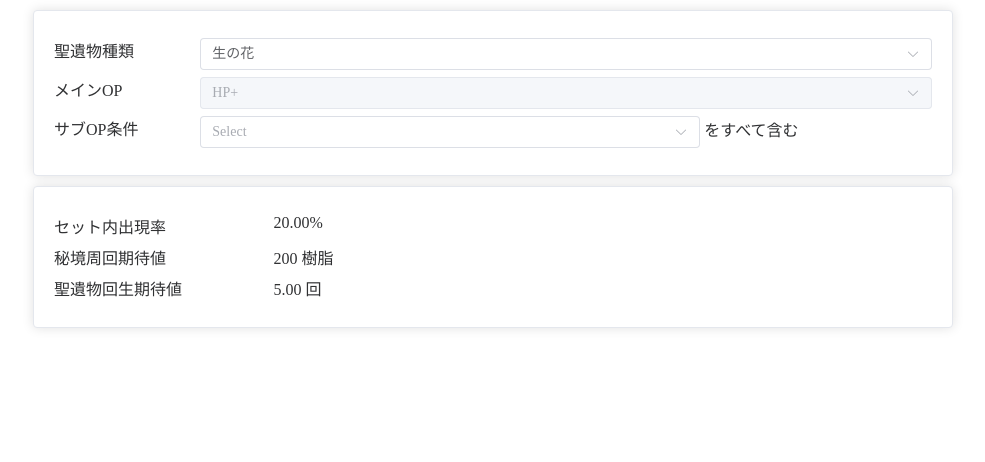
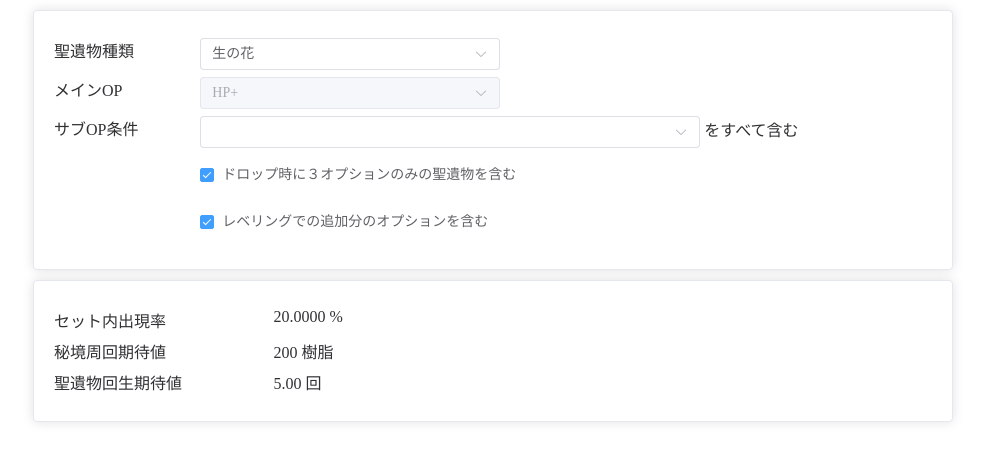
Before and after one commit to ym880912/gen_artifact_calc, a Nuxt app in the folder nuxt-app/: page / in a window 1280 px wide. Shown: the top 462 px of the page, without its empty margins (7-992 px from the left). Built offline with nearby package versions, Linux system fonts and the light colour scheme.

Commit message:
オプション数関連の指定

```diff
--- a/nuxt-app/components/conditionSelector.vue
+++ b/nuxt-app/components/conditionSelector.vue
@@ -11,6 +11,7 @@
                             v-model="artifact"
                             value-key="label"
                             v-on:change="clearMainAndSub"
+                            style="width: 300px"
                         >
                             <el-option
                                 v-for="item in artifactTypes"
@@ -31,6 +32,7 @@
                             value-key="label"
                             :disabled="artifact.mainOptions.length==1"
                             v-on:change="clearSub"
+                            style="width: 300px"
                         >
                             <template v-for="a in artifactTypes" >
                                 <template v-if="a.label === artifact.label">
@@ -56,6 +58,7 @@
                             multiple
                             :multiple-limit="4"
                             style="width: 500px"
+                            placeholder=" "
                         >
                             <el-option
                                 v-for="item in subOptions"
@@ -68,6 +71,28 @@
                         <span> をすべて含む</span>
                     </el-col>
                 </el-row>
+                <el-row class="card-content">
+                    <el-col :span="4"/>
+                    <el-col :span="20">
+                        <el-checkbox
+                            v-model="allowOp3"
+                            label="ドロップ時に３オプションのみの聖遺物を含む"
+                            size="large"
+                            v-on:change="chainAllowLeveling"
+                        />
+                    </el-col>
+                </el-row>
+                <el-row class="card-content">
+                    <el-col :span="4"/>
+                    <el-col :span="20">
+                        <el-checkbox
+                            v-model="allowLeveling"
+                            label="レベリングでの追加分のオプションを含む"
+                            size="large"
+                            :disabled="!allowOp3"
+                        />
+                    </el-col>
+                </el-row>
             </ClientOnly>
         </el-card>
         <el-card class="box-card">
@@ -76,7 +101,8 @@
                     <span>セット内出現率</span>
                 </el-col>
                 <el-col :span="18">
-                    <span>{{(totalProb*100).toFixed(2)}}%</span>
+                    <template v-if="totalProb"><span>{{(totalProb*100).toFixed(4)}} %</span></template>
+                    <template v-else>-- %</template>
                 </el-col>
             </el-row>
             <el-row class="card-content">
@@ -84,7 +110,8 @@
                     <span>秘境周回期待値</span>
                 </el-col>
                 <el-col :span="18">
-                    <span>{{resinExpected.toFixed(0)}} 樹脂</span>
+                    <template v-if="totalProb && totalProb != 0"><span>{{resinExpected.toFixed(0)}} 樹脂</span></template>
+                    <template v-else>-- 樹脂</template>
                 </el-col>
             </el-row>
             <el-row class="card-content">
@@ -92,21 +119,25 @@
                     <span>聖遺物回生期待値</span>
                 </el-col>
                 <el-col :span="18">
-                    <span>{{strongBoxExpected.toFixed(2)}} 回</span>
+                    <template v-if="totalProb && totalProb != 0"><span>{{strongBoxExpected.toFixed(2)}} 回</span></template>
+                    <template v-else>-- 回</template>
                 </el-col>
             </el-row>
         </el-card>
     </div>
 </template>
 <style>
-.content{
+.content {
     width: 1000px;
 }
-.box-card{
+.box-card {
     margin: 10px 40px;
 }
-.card-content{
+.card-content {
     margin: 7px 0px;
+}
+.el-checkbox {
+    --el-checkbox-checked-text-color: var(--el-text-color-regular);
 }
 </style>
 
@@ -131,7 +162,7 @@
             {prob: 19.175, label: '攻撃力%',},
             {prob: 19.15, label: '防御力%',},
             {prob: 2.5, label: '元素熟知',},
-            {prob: 5, label: '各元素・物理ダメージ',},
+            {prob: 5, label: '特定の元素・物理ダメージ',},
         ]},
         {label: '理の冠', mainOptions:[
             {prob: 22, label: 'HP%',},
@@ -158,13 +189,16 @@
     const artifact=ref(artifactTypes[0]);
     const mainOp=ref(artifactTypes[0].mainOptions[0]);
     const subOps=ref([]);
+    const allowOp3=ref(true)
+    const allowLeveling=ref(true)
+    const OP4_PROB = 40
+
+    const chainAllowLeveling = () => {
+        allowLeveling.value = allowOp3.value
+    }
 
     const clearMainAndSub = () => {
-        if (artifact.value.mainOptions.length == 1) {
-            mainOp.value = artifact.value.mainOptions[0]
-        } else{
-            mainOp.value = null
-        }
+        mainOp.value = artifact.value.mainOptions[0]
         subOps.value = [];
     }
     const clearSub = () => {
@@ -175,19 +209,26 @@
     }
     const totalProb = computed(()=>{
         let mainProb = 1
-        if (mainOp.value) {
-            mainProb = mainOp.value.prob /100
+        if (!mainOp.value) {
+            return null
         }
+        mainProb = mainOp.value.prob /100
+
 
         let subProb = 0
         if (!subOps.value || subOps.value.length < 1) {
-            subProb = 1
+            if (allowOp3.value) {
+                subProb = 1
+            } else {
+                subProb = 1 * OP4_PROB / 100
+            }
         }
         else {
             const remainSubOptions = subOptions.filter((op) => !mainOp.value || op.label !== mainOp.value.label)
             const totalSubProbs = remainSubOptions.reduce((sum, op) => sum + op.prob, 0)
 
-            let allRollMap = [];
+            let Roll3Map = [];
+            let Roll4Map = [];
             remainSubOptions.forEach((roll_1) => {
                 const prob_1 = roll_1.prob / totalSubProbs
                 const remainOp_1 = remainSubOptions.filter(op => op.label !== roll_1.label)
@@ -197,24 +238,50 @@
                     remainOp_2.forEach((roll_3) => {
                         const prob_3 = prob_2 * roll_3.prob / (totalSubProbs - roll_1.prob - roll_2.prob)
                         const remainOp_3 = remainOp_2.filter(op => op.label !== roll_3.label)
+                        // OP3時のマップを生成
+                        Roll3Map.push({rolls:[roll_1.label, roll_2.label, roll_3.label], prob: prob_3})
                         remainOp_3.forEach((roll_4) => {
                             const prob_4 = prob_3 * roll_4.prob / (totalSubProbs - roll_1.prob - roll_2.prob - roll_3.prob)
-                            allRollMap.push({rolls:[roll_1.label, roll_2.label, roll_3.label, roll_4.label], prob: prob_4})
+                            // OP4時のマップを生成
+                            Roll4Map.push({rolls:[roll_1.label, roll_2.label, roll_3.label, roll_4.label], prob: prob_4})
                         })
                     })
                 })
             })
-            allRollMap.forEach((map) => {
+            let roll4Prob = 0
+            Roll4Map.forEach((map) => {
                 let includes = true
                 subOps.value.forEach(op => {
                     includes = includes && map.rolls.includes(op.label)
                 });
                 if (includes) {
-                    subProb += map.prob
+                    roll4Prob += map.prob
                 }
             })
+            if (!allowOp3.value) {
+                subProb = roll4Prob * OP4_PROB / 100
+            }
+            else {
+                if (allowLeveling.value) {
+                    subProb = roll4Prob
+                }
+                else {
+                    let roll3Prob = 0
+                    Roll3Map.forEach((map) => {
+                        let includes = true
+                        subOps.value.forEach(op => {
+                            includes = includes && map.rolls.includes(op.label)
+                        });
+                        if (includes) {
+                            roll3Prob += map.prob
+                        }
+                    })
+                    subProb = roll3Prob * (1 - OP4_PROB / 100) + roll4Prob * OP4_PROB / 100
+                }
+            }
+
         }
-        console.log('subProb',subProb)
+        // console.log('subProb',subProb)
 
         return 1/5 * mainProb * subProb;
     })
```
